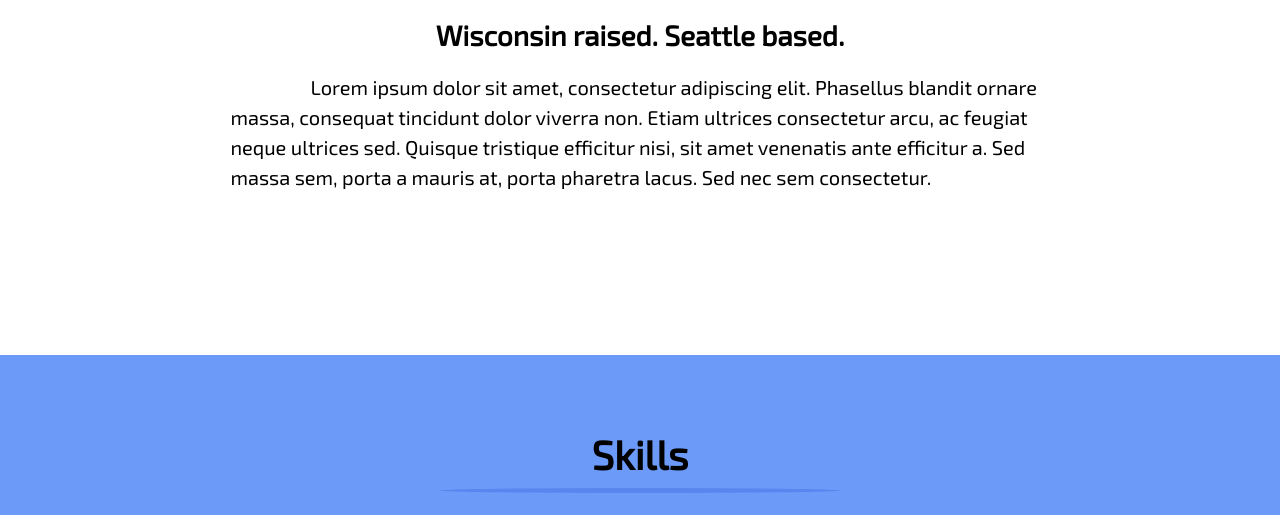
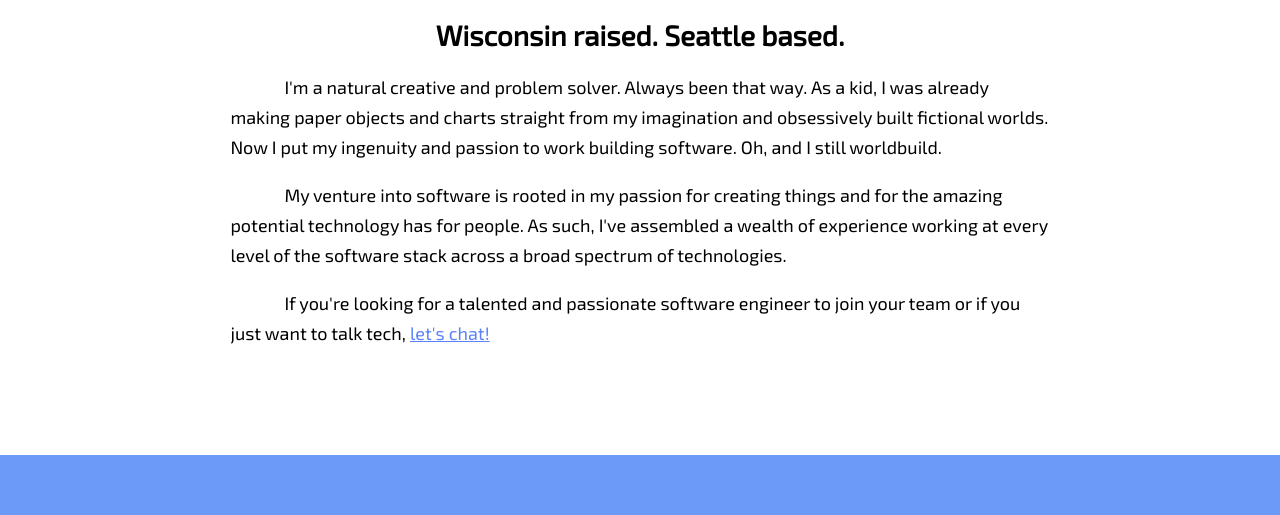
Before and after one commit to Xoadra/IanPortfolio, a React app: page / in a window 1280 px wide. Shown: the part 687-1202 px from the top of the page. Built offline with nearby package versions, Linux system fonts and the light colour scheme.

Commit message:
About section content filled in

```diff
--- a/public/styles.css
+++ b/public/styles.css
@@ -28,7 +28,7 @@
 }
 
 section {
-	min-height: 500px;
+	min-height: 600px;
 	text-align: center;
 	box-sizing: border-box;
 	padding: 75px 0;
--- a/view/app/components/about/about.css
+++ b/view/app/components/about/about.css
@@ -15,9 +15,13 @@
 }
 
 #about p {
-	font-size: 1.25em;
+	font-size: 1.125em;
 	text-align: left;
 	line-height: 30px;
-	text-indent: 4em;
-	margin: 0 10%;
+	text-indent: 3em;
+	margin: 0 10% 1em;
 }
+
+#about a {
+	color: #5b82fb;
+}
--- a/view/app/components/about/about.js
+++ b/view/app/components/about/about.js
@@ -15,7 +15,13 @@
 			<hr/>
 			<h5> Wisconsin raised.  Seattle based. </h5>
 			<p>
-				Lorem ipsum dolor sit amet, consectetur adipiscing elit.  Phasellus blandit ornare massa, consequat tincidunt dolor viverra non.  Etiam ultrices consectetur arcu, ac feugiat neque ultrices sed.  Quisque tristique efficitur nisi, sit amet venenatis ante efficitur a.  Sed massa sem, porta a mauris at, porta pharetra lacus.  Sed nec sem consectetur.
+				I'm a natural creative and problem solver.  Always been that way.  As a kid, I was already making paper objects and charts straight from my imagination and obsessively built fictional worlds.  Now I put my ingenuity and passion to work building software.  Oh, and I still worldbuild.
+			</p>
+			<p>
+				My venture into software is rooted in my passion for creating things and for the amazing potential technology has for people.  As such, I've assembled a wealth of experience working at every level of the software stack across a broad spectrum of technologies.
+			</p>
+			<p>
+				If you're looking for a talented and passionate software engineer to join your team or if you just want to talk tech, <a href="mailto:xijp77@gmail.com"> let's chat! </a>
 			</p>
 		</div>
 	</section>
--- a/view/app/components/footer/footer.css
+++ b/view/app/components/footer/footer.css
@@ -40,9 +40,12 @@
 
 footer span {
 	position: absolute;
+	left: 0;
+	right: 0;
+}
+
+#copyright {
 	color: #3d3e42;
 	font-weight: bold;
-	left: 0;
-	right: 0;
 	bottom: 5em;
 }
--- a/view/app/components/footer/footer.js
+++ b/view/app/components/footer/footer.js
@@ -23,7 +23,8 @@
 				<Media name="Devto" href="dev.to/xoadra"/>
 				<Media name="AngelList" href="angel.co/ianjpeterson"/>
 			</ul>
-			<span> { name } &#169; { year } </span>
+			{ /* <span> Responsibly made with React and Node.js. </span> */ }
+			<span id="copyright"> { name } &#169; { year } </span>
 		</footer>
 	)
 }
--- a/view/app/components/portfolio/portfolio.css
+++ b/view/app/components/portfolio/portfolio.css
@@ -8,12 +8,12 @@
 
 #portfolio hr {
 	background: #fbc84d;
-	margin: 10px auto 75px;
+	margin: 10px auto 100px;
 }
 
 #portfolio h4 {
 	color: #7b4d02;
-	margin: 0 0 40px;
+	margin: 0 0 50px;
 }
 
 #portfolio p {
```
